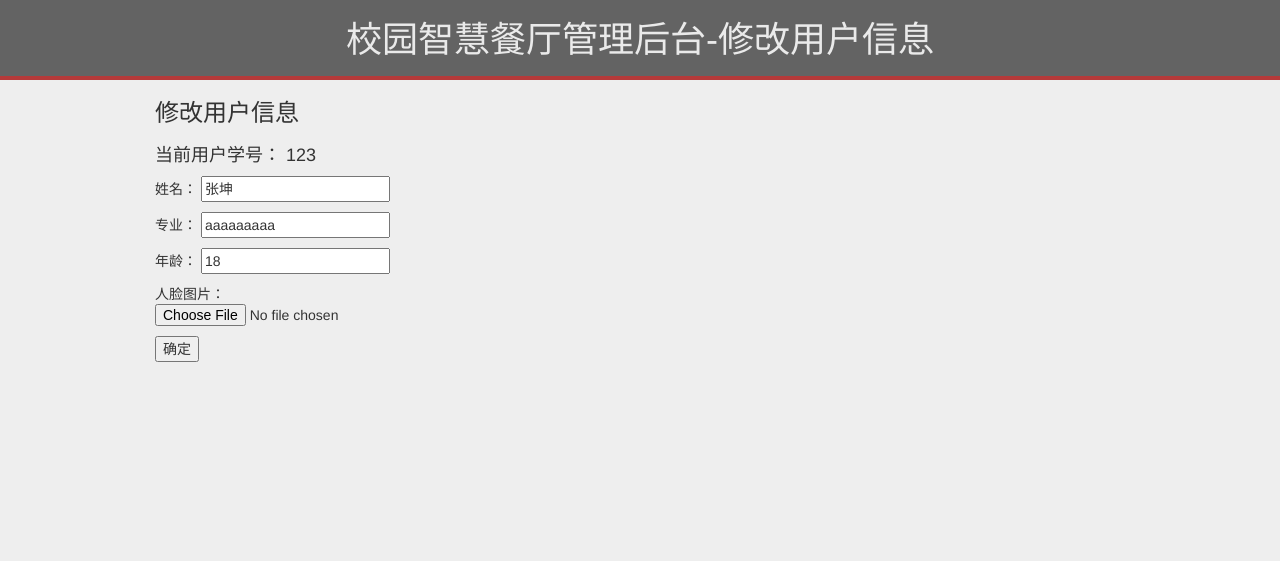
After one commit to dotomato/yuncong, a Flask app: page /mod_user?student_id=123 in a window 1280 px wide. The commit adds this page. Shown: the top 561 px of the page. Run offline with Flask 2, Linux system fonts and the light colour scheme; some libraries are stand-ins or nearby versions.

Commit message:
+用户信息修改页面

```diff
--- a/ManagementSystem/main.py
+++ b/ManagementSystem/main.py
@@ -84,6 +84,68 @@ def add_user():
         else:
 
             flash('新增用户失败')
+
+        return redirect('/')
+
+
+
+@app.route('/mod_user', methods=['GET', 'POST'])
+def mod_user():
+    student_id = request.args.get('student_id', "")
+    data = _getdata()
+
+    # *******************  GET ******************#
+    if request.method == 'GET':
+        for p in data['people']:
+            if p['student_id'] == student_id:
+                return render_template('mod_user.html', cur_user=p)
+        return redirect('/')
+
+    # *******************  POST ******************#
+
+    if request.method == 'POST':
+
+        img = request.files['img']
+
+        new_p = {
+            'name': request.form.get('name', ""),
+            'student_id': request.form.get('student_id', "000"),
+            'major': request.form.get('major', ""),
+            'age': request.form.get('age', "18"),
+            'money': request.form.get('money', "0.00"),
+            'img': img.filename,
+        }
+
+        for p in data['people']:
+            if p['student_id'] == new_p['student_id']:
+
+                img.save('temp.jpg')
+
+                img_file = open('temp.jpg', 'rb')
+
+                img_bin = img_file.read()
+
+                img_file.close()
+
+                result = yuncongserverlib.face_edit('cj', p['yuncong_id'], img_bin)
+
+                os.remove('temp.jpg')
+
+
+                if result:
+
+                    p['name'] = new_p['name']
+                    p['major'] = new_p['major']
+                    p['age'] = new_p['age']
+                    p['img'] = new_p['img']
+
+                    _setdata(data)
+
+                    flash('修改用户信息成功')
+
+                else:
+
+                    flash('修改用户信息失败')
 
         return redirect('/')
 
--- /dev/null
+++ b/ManagementSystem/templates/mod_user.html
@@ -0,0 +1,100 @@
+<!DOCTYPE html>
+<html lang="en">
+<head>
+    <meta charset="utf-8">
+    <meta http-equiv="X-UA-Compatible" content="IE=edge">
+    <meta name="viewport" content="width=device-width, initial-scale=1">
+
+    <title>校园智慧餐厅管理后台-修改用户信息</title>
+
+    <link rel="stylesheet" href="/static/css/bootstrap.min.css">
+    <link rel="stylesheet" href="/static/css/fontawesome-all.min.css">
+    <link rel="stylesheet" href="/static/css/style.css">
+
+    <script type="text/javascript" src="/static/js/jquery-1.11.2.min.js"></script>
+    <script type="text/javascript" src="/static/js/bootstrap.min.js"></script>
+
+    <script type="text/javascript">
+    function F_Open_dialog()
+    {
+        document.getElementById("upload_file_selector").click();
+    }
+
+    function F_Change()
+    {
+        document.getElementById("upload_h3_2").innerHTML="Uploading ……";
+        document.getElementById("upload_p").innerHTML='<i class="fa fa-hourglass fa-spin"></i>'
+        document.getElementById("upload_file_btn").click();
+    }
+
+    $(document).ready(function(){
+        setTimeout("Alert_close()",1000)
+    })
+
+    function Alert_close()
+    {
+        $("#top-alert").animate({top:"-70px"}, 1000);
+    }
+
+    </script>
+</head>
+<body>
+
+<form action="" method="post" enctype="multipart/form-data"  style="display:none">
+    <input id="upload_file_selector" type="file" name="upload_file" onchange="F_Change()"/>
+    <input id="upload_file_btn" type="submit" value="Upload" />
+</form>
+
+
+
+
+<section>
+
+    <div style="background:#636363; width:100%; height:80px; padding-top:20px; border-bottom: 4px solid #b53939;">
+        <h1 style="text-align:center; color:#eaeaea; margin-top:0px;">校园智慧餐厅管理后台-修改用户信息</h1>
+    </div>
+
+    <div class="container">
+
+        {% if get_flashed_messages() %}
+        <div id="top-alert">
+            {% for message in get_flashed_messages() %}
+            <p>{{ message }}</p>
+            {% endfor %}
+        </div>
+        {% endif %}
+
+        <div class="row">
+
+            <div class="col-xs-12">
+                <h2>修改用户信息</h2>
+
+                <h3>当前用户学号： {{cur_user.student_id}}</h3>
+
+                <form action="mod_user" enctype="multipart/form-data" method="post">
+                    <p>姓名： <input type="text" name="name" value="{{cur_user.name}}"/> </p>
+                    <p style="display: none">学号： <input type="text" name="student_id" value="{{cur_user.student_id}}"/> </p>
+                    <p>专业： <input type="text" name="major" value="{{cur_user.major}}"/> </p>
+                    <p>年龄： <input type="text" name="age" value="{{cur_user.age}}"/> </p>
+                    <p style="display: none">余额： <input type="text" name="{{cur_user.money}}"/> </p>
+                    <p>人脸图片： <input type="file" name="img" value="{{cur_user.img}}"/> </p>
+                    <input type="submit" value="确定" />
+                </form>
+            </div>
+
+        </div>
+
+        <div id="footer">
+            <div style="width:100%; height:200px;">
+
+            </div>
+        </div>
+
+
+    </div>
+
+</section>
+
+
+</body>
+</html>
--- a/ManagementSystem/yuncongserverlib.py
+++ b/ManagementSystem/yuncongserverlib.py
@@ -57,6 +57,24 @@ def face_create(groupId, img_bin):
         return False, -1
 
 
+def face_edit(groupId, faceId, img_bin):
+    url = BASE_URL+'/face/clustering/face/edit'
+    values = {
+        'groupId': groupId,
+        'faceId': faceId,
+        'tag': 'fuck',
+        'img': base64.b64encode(img_bin)
+    }
+    data = urllib.parse.urlencode(values).encode('utf-8')
+    request = urllib.request.Request(url, data, REQUEST_HEADERS)
+    result = urllib.request.urlopen(request).read().decode('utf-8')
+    payload = json.loads(result)
+    if payload['result'] == 0:
+        return True
+    else:
+        return False
+
+
 if __name__ == '__main__':
     group = 'cj'
     group_delete(group)
```
Also changed, not shown: ManagementSystem/data.json (+1 -1 lines), ManagementSystem/templates/index.html (+8 -2 lines).
